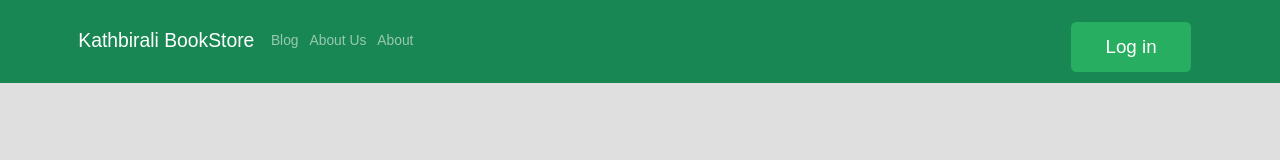
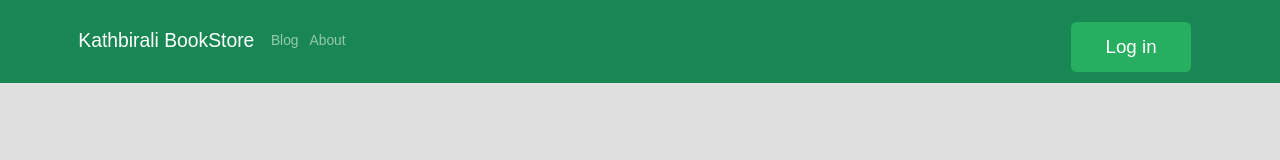
Before and after one commit to Rahat-hosen4mj/purnoboti-book-stock, a React (Create React App) app: page / in a window 1280 px wide. Shown: the top 160 px of the page. Built offline with nearby package versions, Linux system fonts and the light colour scheme; no server answers.

Commit message:
about us delete

```diff
--- a/src/pages/Shared/Header/Header.js
+++ b/src/pages/Shared/Header/Header.js
@@ -29,7 +29,6 @@ const Header = () => {
           <Navbar.Collapse id="responsive-navbar-nav fs-3">
             <Nav className="me-auto">
               <Nav.Link as={Link} to="/blog">Blog</Nav.Link>
-              <Nav.Link href="home#experts">About Us</Nav.Link>
               <Nav.Link as={Link} to="/about">
                 About
               </Nav.Link>
```
